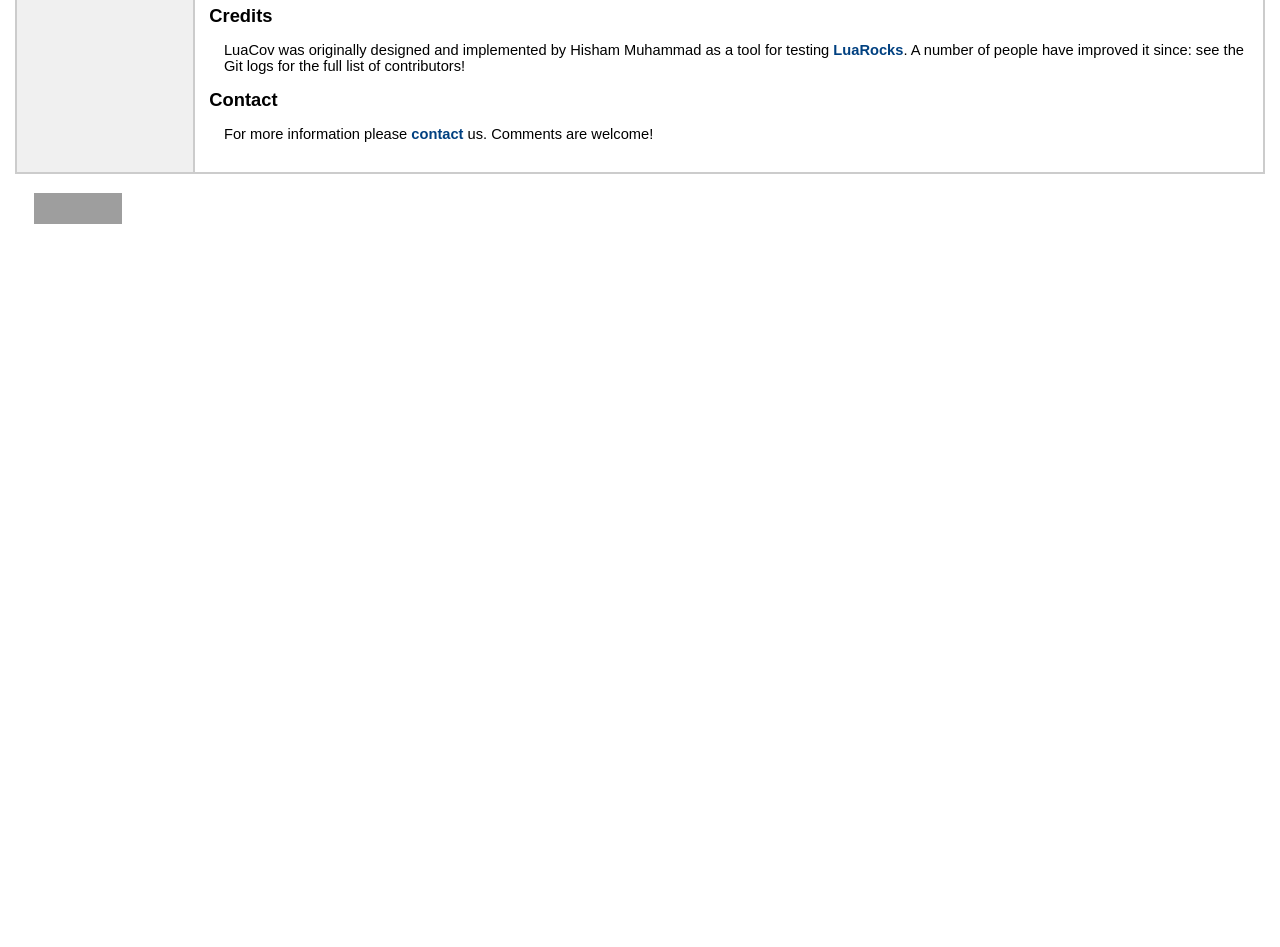
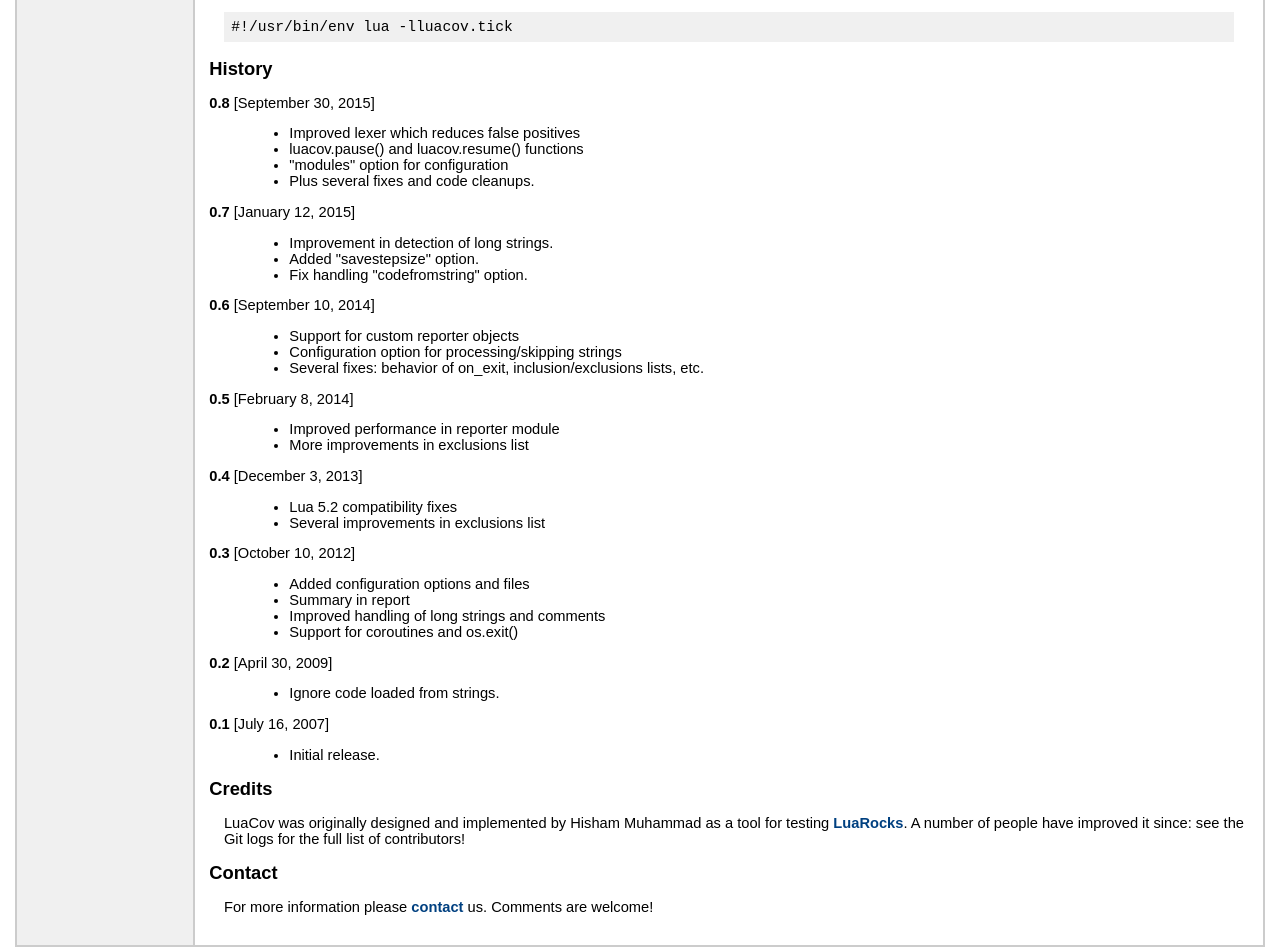
Before and after one commit to lunarmodules/luacov, a plain HTML site: page doc/index.html in a window 1280 px wide. Shown: the part 1217-2164 px from the top of the page. Before the commit the page ends 1464 px from the top, so only its background shows below. Drawn offline with Linux system fonts and the light colour scheme; grey boxes are pictures that could not be loaded.

Commit message:
Update root documentation page
Sync with gh-pages: add history, mention git repo.

```diff
--- a/doc/index.html
+++ b/doc/index.html
@@ -93,6 +93,10 @@ luarocks install luacov
 LuaCov is written in pure Lua and has no external dependencies.
 </p>
 
+<p>
+Alternatively, you can get the code directly from <a href="http://github.com/keplerproject/luacov">the git repo</a>.
+</p>
+
 <h2><a name="instructions"></a>Instructions</h2>
 
 <p>
@@ -111,7 +115,9 @@ your script, like this:
 lua -lluacov test.lua
 </div>
 
-or
+<p>
+&nbsp;&nbsp;&nbsp;&nbsp;&nbsp;or
+</p>
 
 <div class="Example">
 lua -erequire('luacov.runner')('myconfigfilename') test.lua
@@ -170,6 +176,71 @@ just modify the first line of <tt>xavante_start.lua</tt> so it reads:
 #!/usr/bin/env lua -lluacov.tick
 </div>
 
+<h2><a name="history"></a>History</h2>
+
+<dl>
+    <dt><strong>0.8</strong> [September 30, 2015]</dt>
+    <dd>
+        <ul>
+            <li>Improved lexer which reduces false positives</li>
+            <li>luacov.pause() and luacov.resume() functions</li>
+            <li>"modules" option for configuration</li>
+            <li>Plus several fixes and code cleanups.</li>
+        </ul>
+    </dd>
+    <dt><strong>0.7</strong> [January 12, 2015]</dt>
+    <dd>
+        <ul>
+            <li>Improvement in detection of long strings.</li>
+            <li>Added "savestepsize" option.</li>
+            <li>Fix handling "codefromstring" option.</li>
+        </ul>
+    </dd>
+    <dt><strong>0.6</strong> [September 10, 2014]</dt>
+    <dd>
+        <ul>
+            <li>Support for custom reporter objects</li>
+            <li>Configuration option for processing/skipping strings</li>
+            <li>Several fixes: behavior of on_exit, inclusion/exclusions lists, etc.</li>
+        </ul>
+    </dd>
+    <dt><strong>0.5</strong> [February 8, 2014]</dt>
+    <dd>
+        <ul>
+            <li>Improved performance in reporter module</li>
+            <li>More improvements in exclusions list</li>
+        </ul>
+    </dd>
+    <dt><strong>0.4</strong> [December 3, 2013]</dt>
+    <dd>
+        <ul>
+            <li>Lua 5.2 compatibility fixes</li>
+            <li>Several improvements in exclusions list</li>
+        </ul>
+    </dd>
+    <dt><strong>0.3</strong> [October 10, 2012]</dt>
+    <dd>
+        <ul>
+            <li>Added configuration options and files</li>
+            <li>Summary in report</li>
+            <li>Improved handling of long strings and comments</li>
+            <li>Support for coroutines and os.exit()</li>
+        </ul>
+    </dd>
+    <dt><strong>0.2</strong> [April 30, 2009]</dt>
+    <dd>
+        <ul>
+            <li>Ignore code loaded from strings.</li>
+        </ul>
+    </dd>
+    <dt><strong>0.1</strong> [July 16, 2007]</dt>
+    <dd>
+        <ul>
+            <li>Initial release.</li>
+        </ul>
+    </dd>
+</dl>
+
 <h2><a name="credits"></a>Credits</h2>
 
 <p>
```
